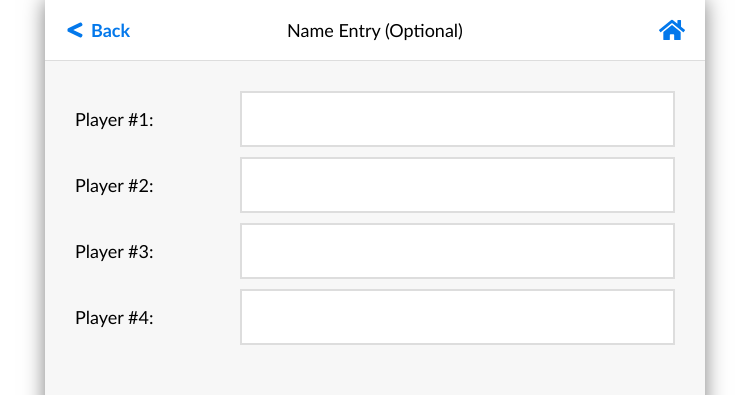
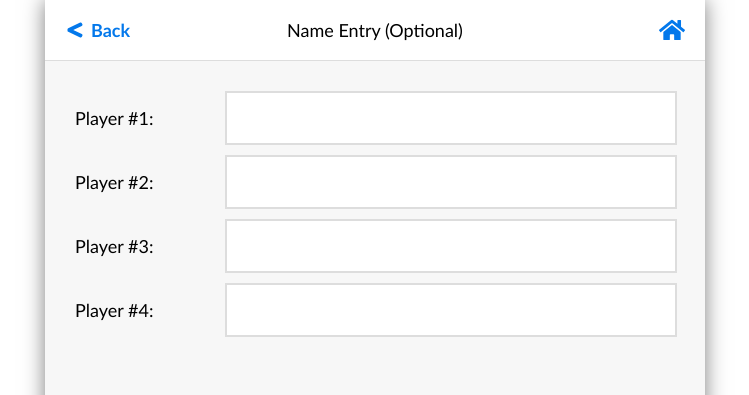
Before and after one commit to christianhalsell/app-street-sports-challenger, a React (Create React App) app: page /nameentry in a window 1280 px wide. Shown: the top 395 px of the page, without its empty margins (265-1014 px from the left). Built offline with nearby package versions, Linux system fonts and the light colour scheme.

Commit message:
added padding in input field

```diff
--- a/src/pages/NameEntryPage.module.css
+++ b/src/pages/NameEntryPage.module.css
@@ -23,6 +23,7 @@
   font-size: 1.625rem;
   height: 3.125rem;
   width: 95%;
+  padding: 0 var(--padding);
 }
 
 .buttonWrapper {
```
